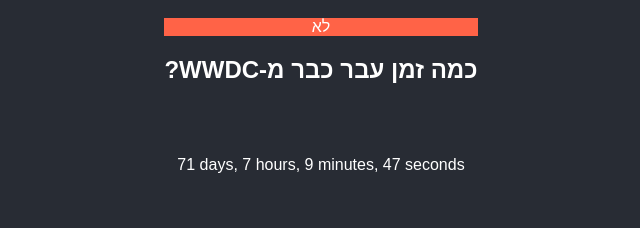
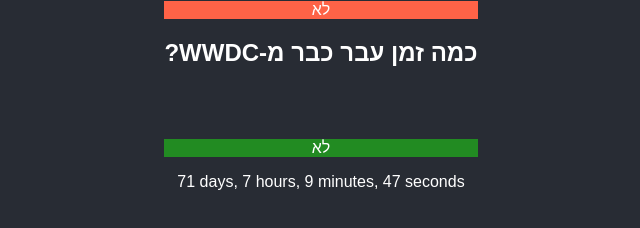
Before and after one commit to yaneeva/idanbirth, a plain HTML site: page index.html in a window 1280 px wide. Shown: the part 336-564 px from the top of the page, without its empty margins (319-959 px from the left). Drawn offline with Linux system fonts and the light colour scheme.

Commit message:
Update index.html

```diff
--- a/index.html
+++ b/index.html
@@ -13,6 +13,8 @@
 <h2>?WWDC-כמה זמן עבר כבר מ</h2>
     <br>
     <br>
+    <p style="background-color:ForestGreen;color:white">לא</p>
+
        <div class="container">
         <p id="timePassed"></p>
     </div>
```
